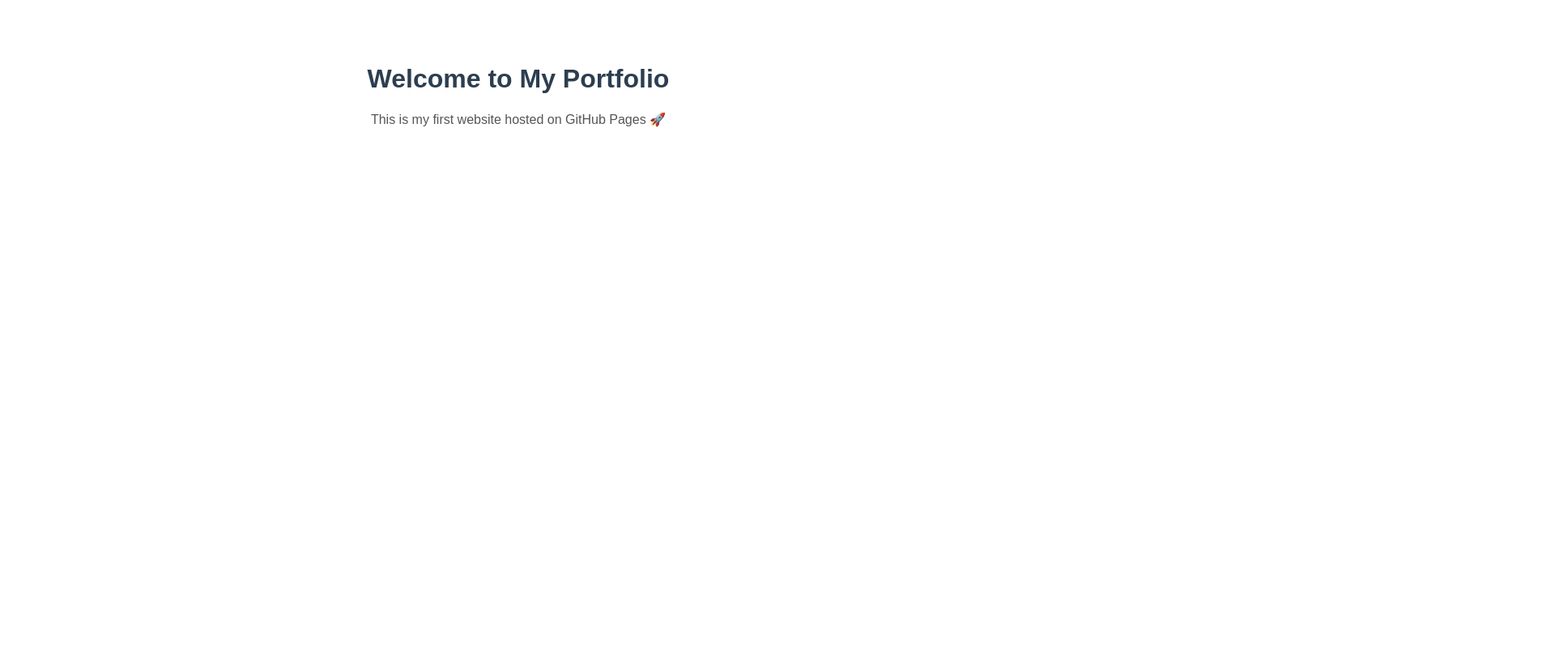
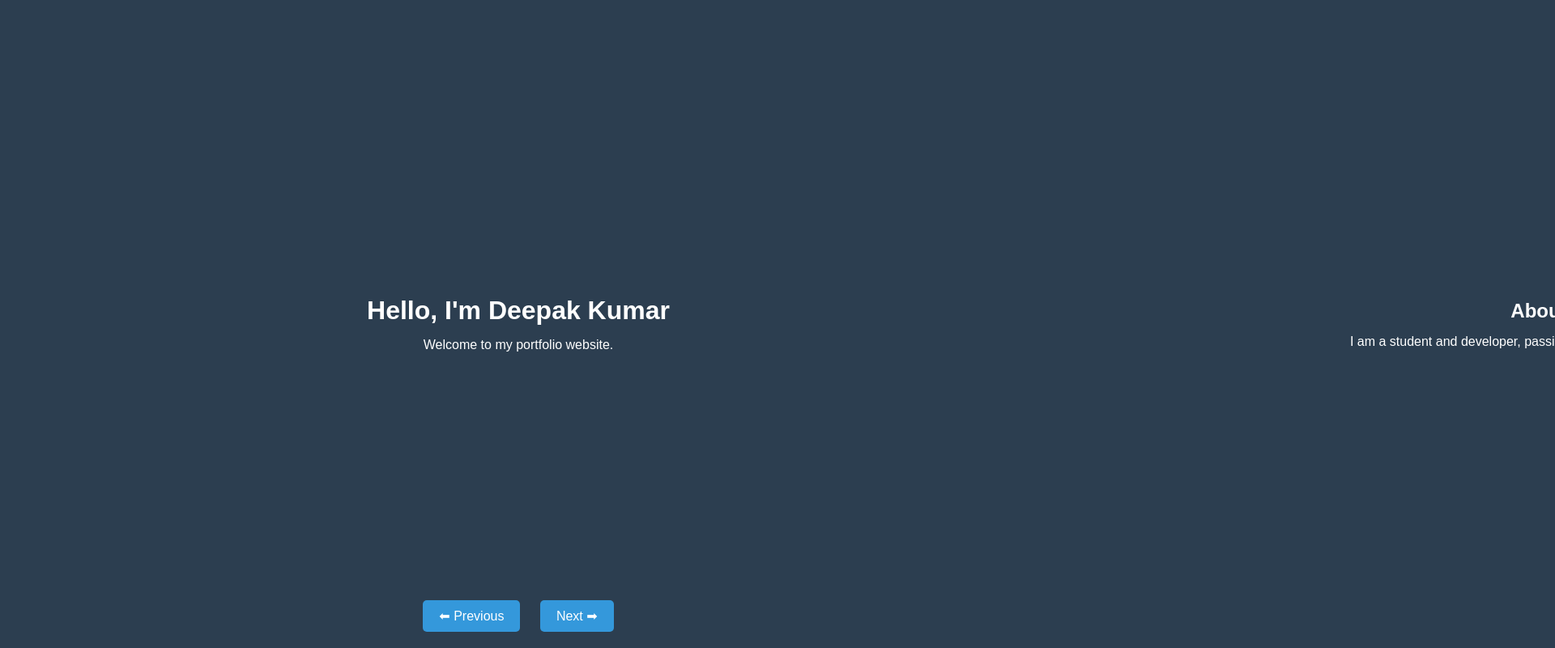
Before and after one commit to deepakkumargaming4532-dotcom/my-portfolio, a plain HTML site: page index.html in a window 1280 px wide. Shown: the top 800 px of the page at 81% size, 1920 px wide, since content can reach past the window. Drawn offline with Linux system fonts and the light colour scheme.

Commit message:
Add files via upload

```diff
--- a/index.html
+++ b/index.html
@@ -3,15 +3,113 @@
 <head>
   <meta charset="UTF-8">
   <meta name="viewport" content="width=device-width, initial-scale=1.0">
-  <title>My Portfolio</title>
+  <title>My Portfolio Slides</title>
   <style>
-    body { font-family: Arial, sans-serif; text-align: center; padding: 50px; }
-    h1 { color: #2c3e50; }
-    p { color: #555; }
+    * {margin:0; padding:0; box-sizing:border-box;}
+    body {
+      font-family: Arial, sans-serif;
+      background: #2c3e50;
+      color: white;
+      overflow: hidden;
+    }
+    .slide {
+      width: 100vw;
+      height: 100vh;
+      display: flex;
+      flex-direction: column;
+      justify-content: center;
+      align-items: center;
+      position: absolute;
+      top: 0;
+      left: 100%;
+      transition: left 0.7s ease-in-out;
+      padding: 40px;
+      text-align: center;
+    }
+    .slide.active { left: 0; }
+    .slide h1, .slide h2 { margin-bottom: 15px; }
+    nav {
+      position: fixed;
+      bottom: 20px;
+      width: 100%;
+      text-align: center;
+    }
+    button {
+      padding: 10px 20px;
+      margin: 0 10px;
+      border: none;
+      border-radius: 5px;
+      background: #3498db;
+      color: white;
+      font-size: 16px;
+      cursor: pointer;
+    }
+    button:hover { background: #2980b9; }
   </style>
 </head>
 <body>
-  <h1>Welcome to My Portfolio</h1>
-  <p>This is my first website hosted on GitHub Pages 🚀</p>
+
+  <!-- Slide 1: Home -->
+  <div class="slide active" id="slide1">
+    <h1>Hello, I'm Deepak Kumar</h1>
+    <p>Welcome to my portfolio website.</p>
+  </div>
+
+  <!-- Slide 2: About -->
+  <div class="slide" id="slide2">
+    <h2>About Me</h2>
+    <p>I am a student and developer, passionate about technology and coding.</p>
+  </div>
+
+  <!-- Slide 3: Skills -->
+  <div class="slide" id="slide3">
+    <h2>My Skills</h2>
+    <p>HTML | CSS | JavaScript | Python | Cyber Security</p>
+  </div>
+
+  <!-- Slide 4: Projects -->
+  <div class="slide" id="slide4">
+    <h2>Projects</h2>
+    <p>1. Portfolio Website<br>2. To-Do App<br>3. Python Calculator</p>
+  </div>
+
+  <!-- Slide 5: Contact -->
+  <div class="slide" id="slide5">
+    <h2>Contact Me</h2>
+    <p>Email: yourname@gmail.com<br>Phone: +91-XXXXXXXXXX</p>
+  </div>
+
+  <!-- Navigation -->
+  <nav>
+    <button onclick="prevSlide()">⬅ Previous</button>
+    <button onclick="nextSlide()">Next ➡</button>
+  </nav>
+
+  <script>
+    let currentSlide = 0;
+    const slides = document.querySelectorAll('.slide');
+
+    function showSlide(index) {
+      slides.forEach((slide, i) => {
+        slide.classList.remove('active');
+        slide.style.left = (i - index) * 100 + '%';
+      });
+      slides[index].classList.add('active');
+    }
+
+    function nextSlide() {
+      currentSlide = (currentSlide + 1) % slides.length;
+      showSlide(currentSlide);
+    }
+
+    function prevSlide() {
+      currentSlide = (currentSlide - 1 + slides.length) % slides.length;
+      showSlide(currentSlide);
+    }
+
+    // Initialize positions
+    showSlide(currentSlide);
+  </script>
+
 </body>
 </html>
```
